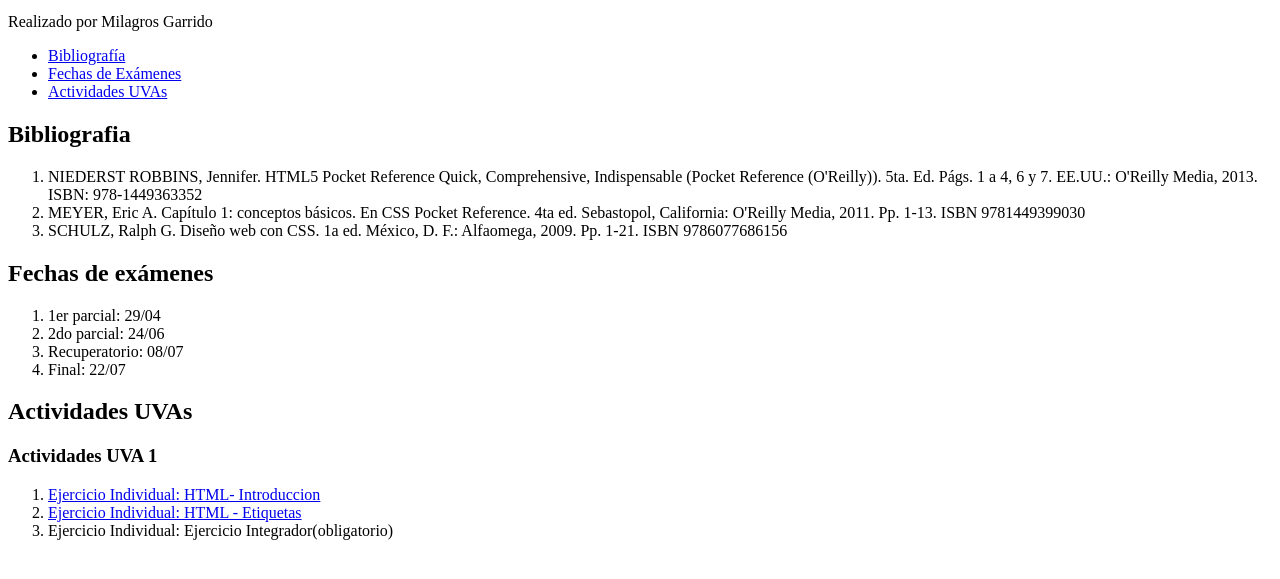
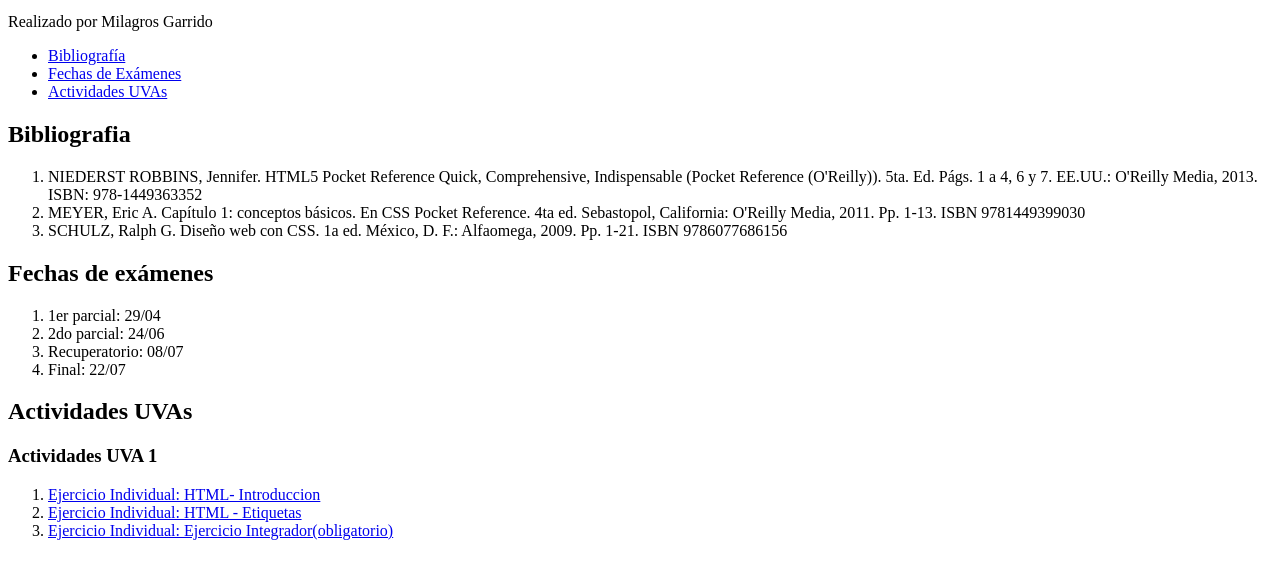
Before and after one commit to mgarrido311/DYDWEB, a plain HTML site: page ejercicio2_etiquetas/index.html in a window 1280 px wide. Shown: the part 101-680 px from the top of the page. Drawn offline with Linux system fonts and the light colour scheme.

Commit message:
Agregue los links del ejercicio 3 al ejercicio 2 y al home

```diff
--- a/ejercicio2_etiquetas/index.html
+++ b/ejercicio2_etiquetas/index.html
@@ -38,7 +38,7 @@
         <ol>
             <li><a href="https://mgarrido311.github.io/DYDWEB/ejercicio1/index.html" target="_blank">Ejercicio Individual: HTML- Introduccion</a></li>
             <li><a href="https://mgarrido311.github.io/DYDWEB/ejercicio2_etiquetas/index.html" target="_blank">Ejercicio Individual: HTML - Etiquetas</a></li>
-            <li>Ejercicio Individual: Ejercicio Integrador(obligatorio)</li>
+            <li><a href="https://mgarrido311.github.io/DYDWEB/ejercicio3_integrador/index.html" target="_blank">Ejercicio Individual: Ejercicio Integrador(obligatorio)</a></li>
         </ol>
 
     </section>
```
Also changed, not shown: index.html (+1 -0 lines).
